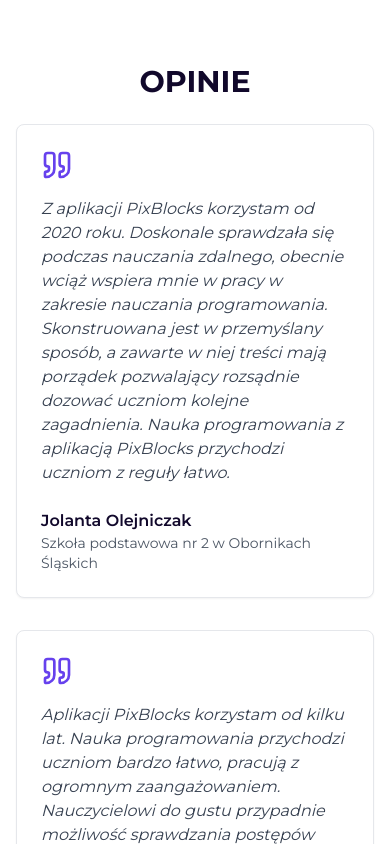
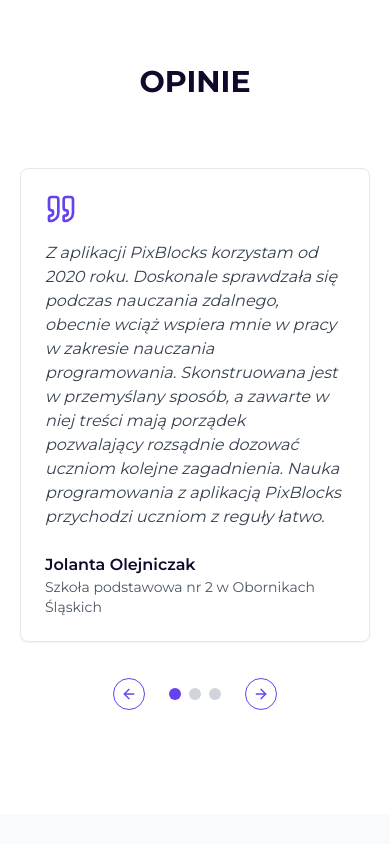
Before and after one commit to micko90/pixblocks-innovation-hub-17, a React (Vite) app: page / in a window 390 px wide. Shown: the part 5400-6244 px from the top of the page. Built offline with nearby package versions, Linux system fonts and the light colour scheme.

Commit message:
Implement testimonials slider
Implement the testimonials section as a slider.

```diff
--- a/package.json
+++ b/package.json
@@ -44,7 +44,7 @@
     "clsx": "^2.1.1",
     "cmdk": "^1.0.0",
     "date-fns": "^3.6.0",
-    "embla-carousel-react": "^8.3.0",
+    "embla-carousel-react": "^8.5.2",
     "framer-motion": "^12.5.0",
     "input-otp": "^1.2.4",
     "lucide-react": "^0.462.0",
--- a/src/components/Navbar.tsx
+++ b/src/components/Navbar.tsx
@@ -46,9 +46,8 @@ const Navbar = () => {
               <a
                 key={link.name}
                 href={link.href}
-                className={`text-sm font-medium transition-colors hover:text-pixblocks-purple flex items-center gap-1 ${isScrolled ? 'text-pixblocks-dark' : 'text-white'}`}
+                className={`text-sm font-medium transition-colors hover:text-pixblocks-purple ${isScrolled ? 'text-pixblocks-dark' : 'text-white'}`}
               >
-                {link.icon && link.icon}
                 {link.name}
               </a>
             ))}
@@ -87,10 +86,9 @@ const Navbar = () => {
                 <a
                   key={link.name}
                   href={link.href}
-                  className="text-pixblocks-dark text-sm font-medium transition-colors hover:text-pixblocks-purple flex items-center gap-1"
+                  className="text-pixblocks-dark text-sm font-medium transition-colors hover:text-pixblocks-purple"
                   onClick={() => setIsMenuOpen(false)}
                 >
-                  {link.icon && link.icon}
                   {link.name}
                 </a>
               ))}
--- a/src/components/Testimonials.tsx
+++ b/src/components/Testimonials.tsx
@@ -1,6 +1,15 @@
 
 import { Card } from "@/components/ui/card";
 import { Quote } from "lucide-react";
+import {
+  Carousel,
+  CarouselContent,
+  CarouselItem,
+  CarouselNext,
+  CarouselPrevious,
+} from "@/components/ui/carousel";
+import { useEffect, useState } from "react";
+import { cn } from "@/lib/utils";
 
 const testimonials = [
   {
@@ -21,14 +30,41 @@ const testimonials = [
 ];
 
 const Testimonials = () => {
+  const [activeIndex, setActiveIndex] = useState(0);
+  const [isMobile, setIsMobile] = useState(false);
+
+  useEffect(() => {
+    const handleResize = () => {
+      setIsMobile(window.innerWidth < 768);
+    };
+
+    handleResize();
+    window.addEventListener('resize', handleResize);
+
+    return () => {
+      window.removeEventListener('resize', handleResize);
+    };
+  }, []);
+
   return (
     <section id="testimonials" className="section-padding bg-white">
       <div className="container mx-auto px-4 md:px-6">
         <h2 className="section-title text-center mb-12">OPINIE</h2>
 
-        <div className="grid grid-cols-1 md:grid-cols-2 lg:grid-cols-3 gap-8">
+        <div className="relative py-10">
+          <Carousel
+            opts={{
+              align: "center",
+              loop: true,
+            }}
+            className="w-full"
+            onSelect={(index) => setActiveIndex(index)}
+          >
+            <CarouselContent>
               {testimonials.map((testimonial, index) => (
-            <Card key={index} className="p-6 h-full flex flex-col border border-gray-200 hover:shadow-lg transition-shadow">
+                <CarouselItem key={index} className="md:basis-1/2 lg:basis-1/3">
+                  <div className="p-1">
+                    <Card className="p-6 h-full flex flex-col border border-gray-200 hover:shadow-lg transition-shadow">
                       <div className="mb-4 text-pixblocks-purple">
                         <Quote size={32} />
                       </div>
@@ -38,7 +74,29 @@ const Testimonials = () => {
                         <p className="text-gray-600 text-sm">{testimonial.position}</p>
                       </div>
                     </Card>
+                  </div>
+                </CarouselItem>
               ))}
+            </CarouselContent>
+
+            <div className="flex items-center justify-center mt-8">
+              <CarouselPrevious className="relative static mr-2 bg-white border-pixblocks-purple text-pixblocks-purple hover:bg-pixblocks-purple hover:text-white" />
+              <div className="flex gap-2 mx-4">
+                {testimonials.map((_, idx) => (
+                  <button
+                    key={idx}
+                    onClick={() => document.querySelector<HTMLElement>(`.embla__slide:nth-child(${idx + 1})`)?.click()}
+                    className={cn(
+                      "w-3 h-3 rounded-full transition-all",
+                      activeIndex === idx ? "bg-pixblocks-purple" : "bg-gray-300"
+                    )}
+                    aria-label={`Go to slide ${idx + 1}`}
+                  />
+                ))}
+              </div>
+              <CarouselNext className="relative static ml-2 bg-white border-pixblocks-purple text-pixblocks-purple hover:bg-pixblocks-purple hover:text-white" />
+            </div>
+          </Carousel>
         </div>
       </div>
     </section>
--- a/src/components/ui/carousel.tsx
+++ b/src/components/ui/carousel.tsx
@@ -1,3 +1,4 @@
+
 import * as React from "react"
 import useEmblaCarousel, {
   type UseEmblaCarouselType,
@@ -17,6 +18,7 @@ type CarouselProps = {
   plugins?: CarouselPlugin
   orientation?: "horizontal" | "vertical"
   setApi?: (api: CarouselApi) => void
+  onSelect?: (index: number) => void
 }
 
 type CarouselContextProps = {
@@ -26,6 +28,7 @@ type CarouselContextProps = {
   scrollNext: () => void
   canScrollPrev: boolean
   canScrollNext: boolean
+  selectedIndex: number
 } & CarouselProps
 
 const CarouselContext = React.createContext<CarouselContextProps | null>(null)
@@ -52,6 +55,7 @@ const Carousel = React.forwardRef<
       plugins,
       className,
       children,
+      onSelect,
       ...props
     },
     ref
@@ -65,15 +69,21 @@ const Carousel = React.forwardRef<
     )
     const [canScrollPrev, setCanScrollPrev] = React.useState(false)
     const [canScrollNext, setCanScrollNext] = React.useState(false)
+    const [selectedIndex, setSelectedIndex] = React.useState(0)
 
-    const onSelect = React.useCallback((api: CarouselApi) => {
+    const onSelectHandler = React.useCallback((api: CarouselApi) => {
       if (!api) {
         return
       }
 
       setCanScrollPrev(api.canScrollPrev())
       setCanScrollNext(api.canScrollNext())
-    }, [])
+      setSelectedIndex(api.selectedScrollSnap())
+
+      if (onSelect) {
+        onSelect(api.selectedScrollSnap());
+      }
+    }, [onSelect])
 
     const scrollPrev = React.useCallback(() => {
       api?.scrollPrev()
@@ -109,14 +119,14 @@ const Carousel = React.forwardRef<
         return
       }
 
-      onSelect(api)
-      api.on("reInit", onSelect)
-      api.on("select", onSelect)
+      onSelectHandler(api)
+      api.on("reInit", onSelectHandler)
+      api.on("select", onSelectHandler)
 
       return () => {
-        api?.off("select", onSelect)
+        api?.off("select", onSelectHandler)
       }
-    }, [api, onSelect])
+    }, [api, onSelectHandler])
 
     return (
       <CarouselContext.Provider
@@ -130,6 +140,7 @@ const Carousel = React.forwardRef<
           scrollNext,
           canScrollPrev,
           canScrollNext,
+          selectedIndex,
         }}
       >
         <div
@@ -204,10 +215,10 @@ const CarouselPrevious = React.forwardRef<
       variant={variant}
       size={size}
       className={cn(
-        "absolute  h-8 w-8 rounded-full",
+        "h-8 w-8 rounded-full",
         orientation === "horizontal"
-          ? "-left-12 top-1/2 -translate-y-1/2"
-          : "-top-12 left-1/2 -translate-x-1/2 rotate-90",
+          ? ""
+          : "rotate-90",
         className
       )}
       disabled={!canScrollPrev}
@@ -233,10 +244,10 @@ const CarouselNext = React.forwardRef<
       variant={variant}
       size={size}
       className={cn(
-        "absolute h-8 w-8 rounded-full",
+        "h-8 w-8 rounded-full",
         orientation === "horizontal"
-          ? "-right-12 top-1/2 -translate-y-1/2"
-          : "-bottom-12 left-1/2 -translate-x-1/2 rotate-90",
+          ? ""
+          : "rotate-90",
         className
       )}
       disabled={!canScrollNext}
```
Also changed, not shown: 1 other file (tests, documents, lock files or other folders). Lines whose indentation alone changed are shown as unchanged.
